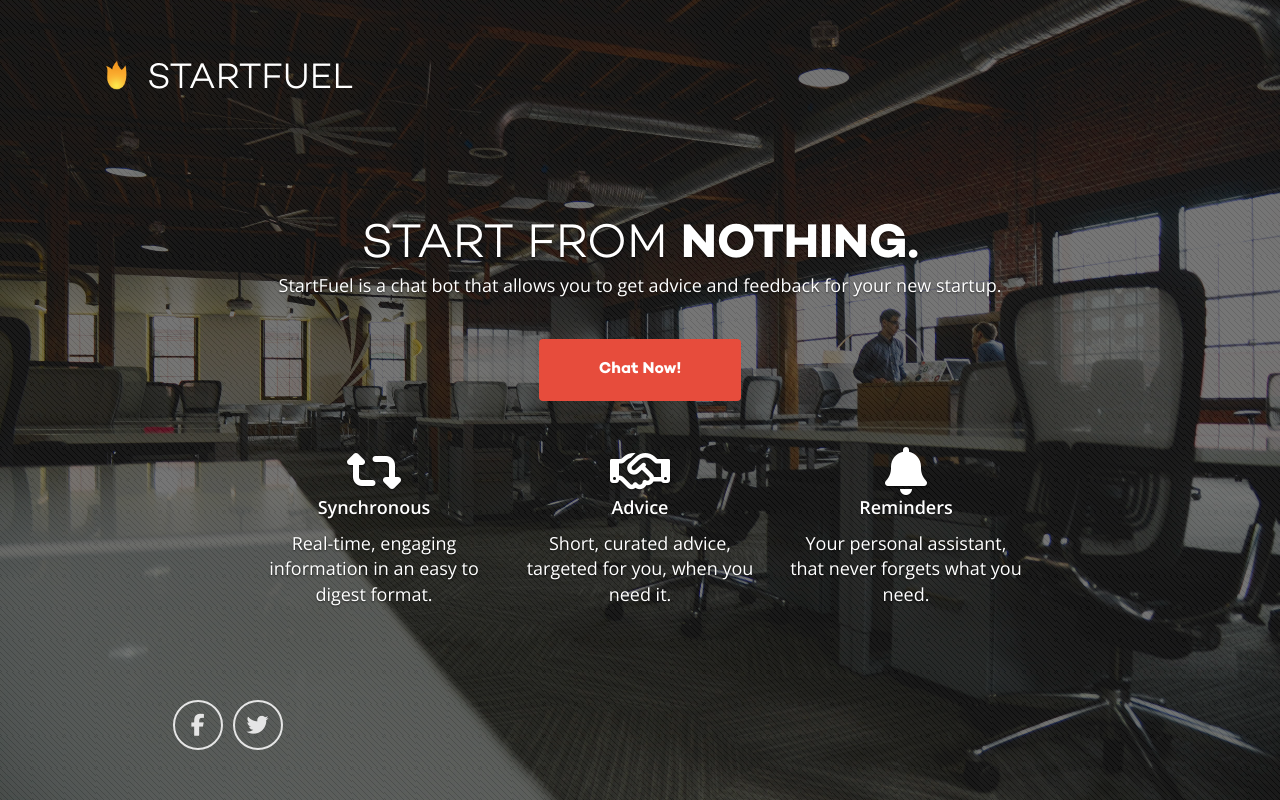
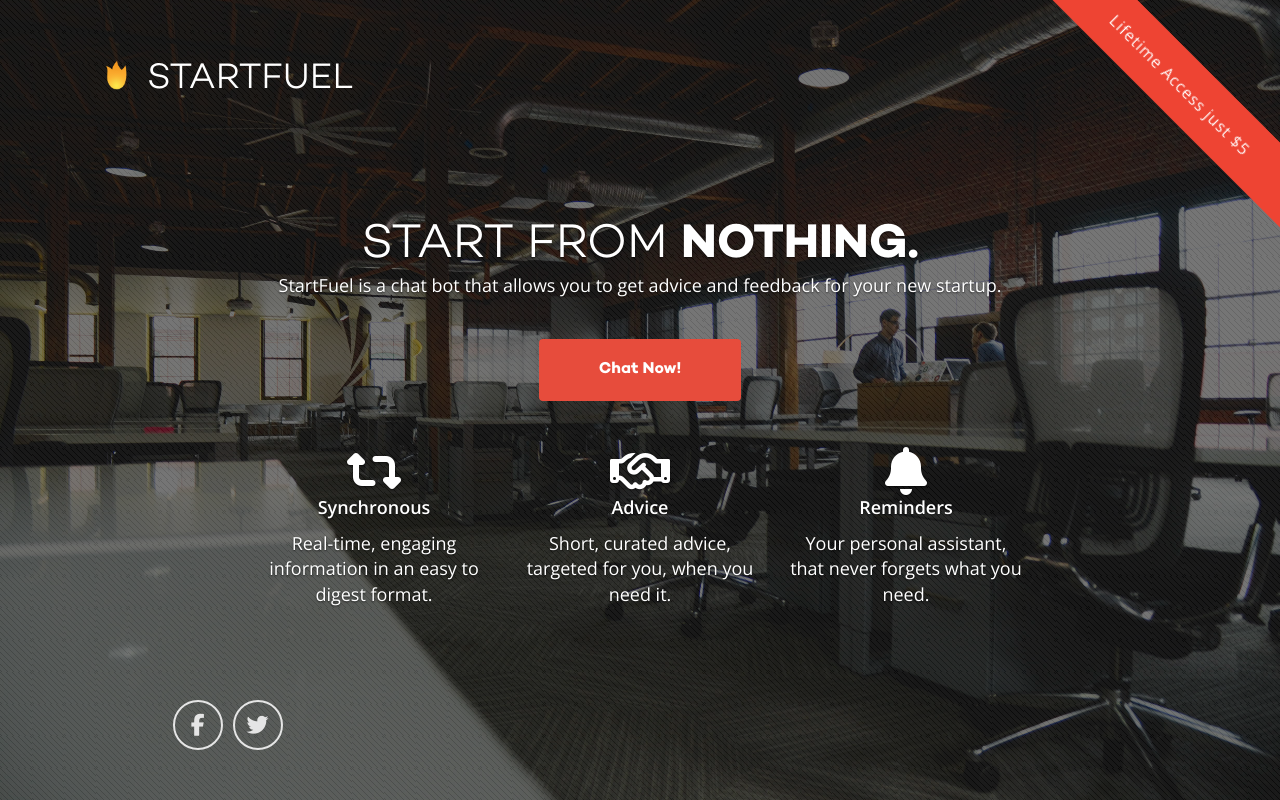
Before and after one commit to JoshDHolmes/StartFuel, a plain HTML site: page index.html in a window 1280 px wide. Drawn offline with nearby package versions, Linux system fonts and the light colour scheme; some packages are replaced by stand-ins of ours; a script that the page names is missing.

Commit message:
Add banner button

```diff
--- a/css/main.css
+++ b/css/main.css
@@ -1093,3 +1093,42 @@ header .logo-container {
     transform: scale3d(1.1, 1.1, 1.1);
   }
 }
+
+/* RIBBON */
+.corner-ribbon.top-right{
+  top: 55px;
+  right: -100px;
+  left: auto;
+  transform: rotate(45deg);
+  -webkit-transform: rotate(45deg);
+}
+
+.corner-ribbon{
+  width: 400px;
+  background: #e43;
+  position: absolute;
+  top: 55px;
+  left: -100px;
+  text-align: center;
+  line-height: 60px;
+  letter-spacing: 1px;
+  color: #f0f0f0;
+  transform: rotate(-45deg);
+  -webkit-transform: rotate(-45deg);
+}
+
+/* Custom styles */
+
+.corner-ribbon.sticky{
+  position: fixed;
+}
+
+.corner-ribbon.shadow{
+  box-shadow: 0 0 3px rgba(0,0,0,.3);
+}
+
+.corner-ribbon.red{background: #e43;}
+
+.corner-ribbon a {
+    color: white;
+}
--- a/index.html
+++ b/index.html
@@ -15,6 +15,8 @@
       ga('send', 'pageview');
 
     </script>
+
+    <script src="https://gumroad.com/js/gumroad.js"></script>
 
     <!-- SITE TITLE -->
     <title>StartFuel</title>
@@ -143,6 +145,7 @@
                     </div>
 
                     <div class="overlay"></div>
+            <div class="corner-ribbon top-right sticky red"><a href="https://gum.co/startfuel?wanted=true" data-gumroad-single-product="true">Lifetime Access just $5</a></div>
                 </div>
             </div> <!-- *** end wrapper *** -->
         </div>
```
